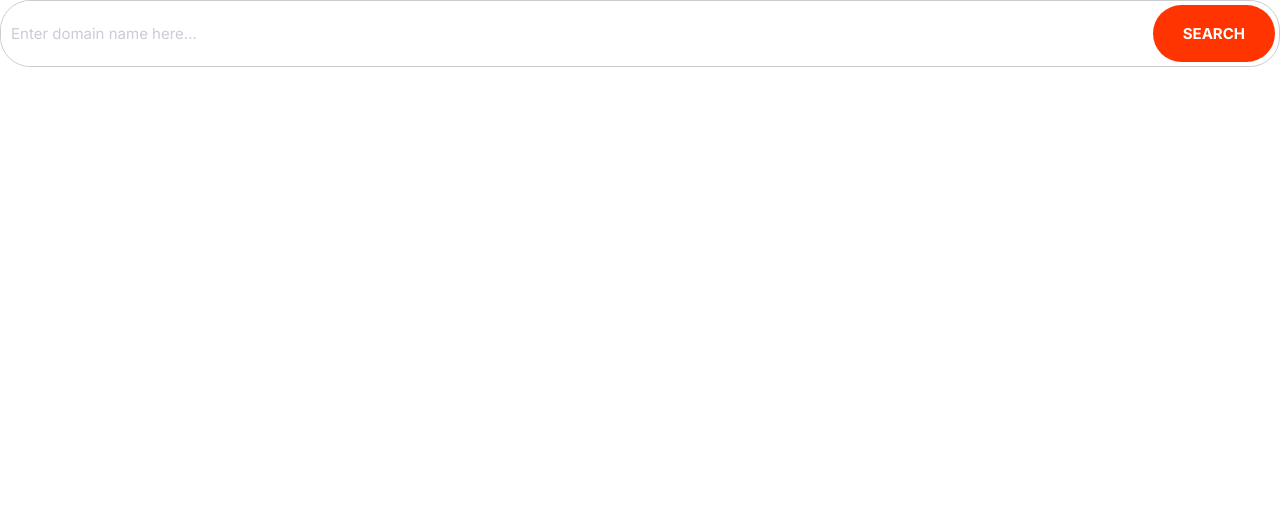
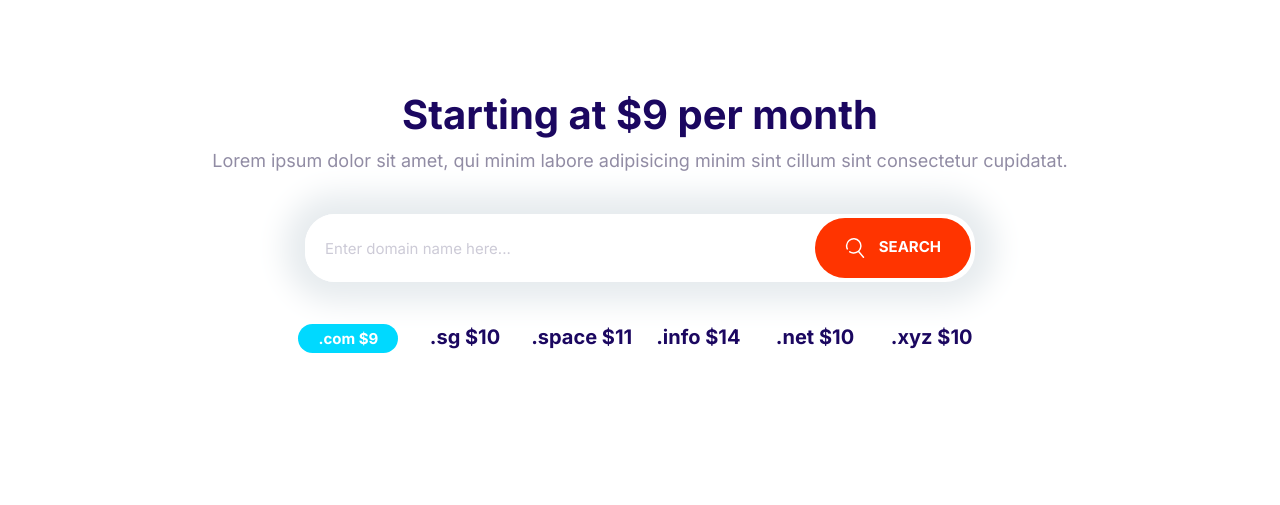
Before and after one commit to SeniorIntern/moshify, a plain HTML site: page index.html in a window 1280 px wide. Drawn offline with Linux system fonts and the light colour scheme.

Commit message:
Build the domain blocks component

```diff
--- a/css/styles.css
+++ b/css/styles.css
@@ -200,6 +200,7 @@
   font-size: 1.8rem;
   font-weight: 600;
   margin: 1rem 0;
+  outline: 0;
   padding: 2rem 3rem;
   text-align: center;
   text-transform: uppercase;
@@ -254,6 +255,13 @@
   display: inline-block;
 }
 
+.btn .icon {
+  width: 2rem;
+  height: 2rem;
+  margin-right: 1rem;
+  vertical-align: middle;
+}
+
 @media screen and (min-width: 1024px) {
   .btn {
     font-size: 1.5rem;
@@ -283,7 +291,7 @@
 .input-group .input {
   border: 0;
   flex-grow: 1;
-  padding: 1.5rem 1rem;
+  padding: 1.5rem 2rem;
 }
 
 .input-group .btn {
@@ -694,3 +702,28 @@
     align-self: center;
   }
 }
+
+/* Domain Block*/
+.block-domain .input-group {
+  box-shadow: 0 0 30px 20px #e6ebee;
+  border: 0;
+  margin: 4rem auto;
+  max-width: 670px;
+}
+
+.block-domain__prices {
+  display: grid;
+  font-size: 2rem;
+  font-weight: 600;
+  grid-template-columns: repeat(3, 1fr);
+  grid-template-rows: repeat(2, 6rem);
+  justify-items: center;
+  margin: 0 auto;
+  max-width: 700px;
+}
+
+@media screen and (min-width: 768px) {
+  .block-domain__prices {
+    grid-template-columns: repeat(auto-fit, minmax(10rem, 1fr));
+  }
+}
--- a/index.html
+++ b/index.html
@@ -14,10 +14,30 @@
 </head>
 
 <body>
-  <div class="input-group">
-    <input type="text" class="input" placeholder="Enter domain name here..." />
-    <button class="btn btn--accent">Search</button>
-  </div>
+  <section class="block container block-domain">
+    <header class="block__header">
+      <h2>Starting at $9 per month</h2>
+      <p>Lorem ipsum dolor sit amet, qui minim labore adipisicing minim sint cillum sint consectetur cupidatat.</p>
+    </header>
+    <div class="input-group">
+      <input type="text" class="input" placeholder="Enter domain name here..." />
+      <button class="btn btn--accent">
+        <svg class="icon icon--white">
+          <use xlink:href="images/sprite.svg#search"></use>
+        </svg>
+        SEARCH
+      </button>
+    </div>
+    <ul class="list block-domain__prices">
+      <li><span class="badge badge--secondary">.com $9</span></li>
+      <li>.sg $10</li>
+      <li>.space $11</li>
+      <li>.info $14</li>
+      <li>.net $10</li>
+      <li>.xyz $10</li>
+    </ul>
+  </section>
+  <script src="js/main.js"></script>
 </body>
 
 </html>
```
Also changed, not shown: components/domain-blocks.html (added, +23 -0 lines).
